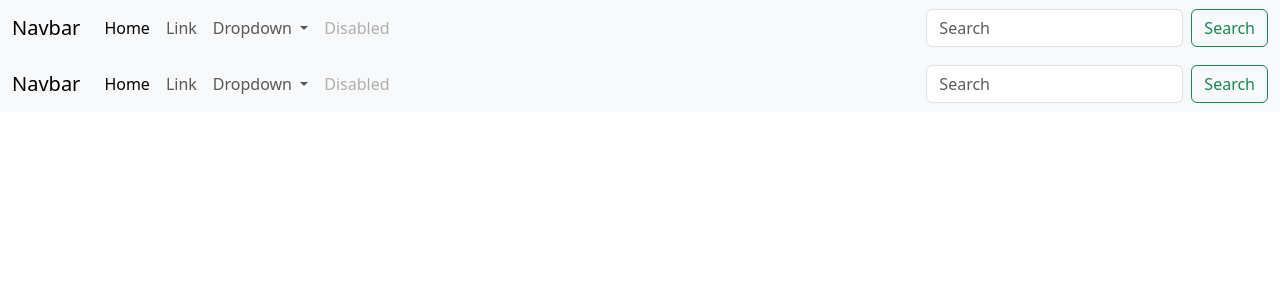
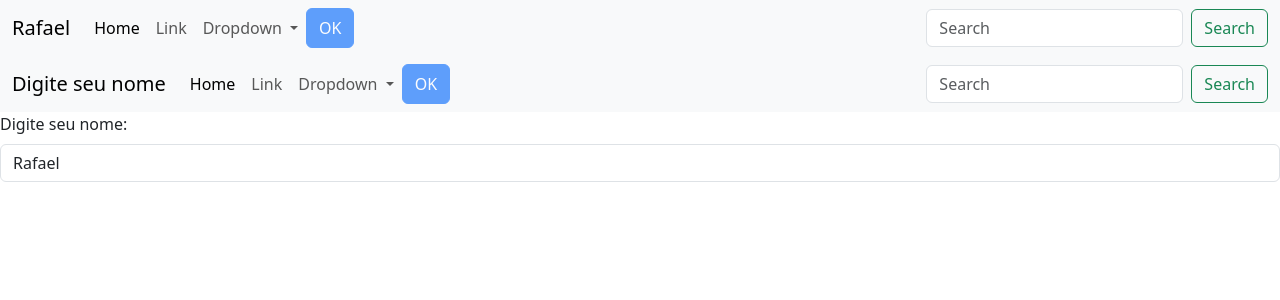
Before and after one commit to rafaelblink/projeto-treinamento-jps-2023, an Angular app: page / in a window 1280 px wide. Shown: the top 300 px of the page. Built offline with nearby package versions, Linux system fonts and the light colour scheme.

Commit message:
fix: corrige nome do titulo com nome do formulario

```diff
--- a/src/app/app.component.html
+++ b/src/app/app.component.html
@@ -1,3 +1,9 @@
 <treinamento-header [nome]="nomePai"  />
 <treinamento-header />
+<form>
+  <div class="mb-3">
+    <label for="nomePai" class="form-label">Digite seu nome:</label>
+    <input type="text" class="form-control" id="nomePai" name="nomePai" [(ngModel)]="nomePai">
+  </div>
+</form>
 <router-outlet></router-outlet>
--- a/src/app/app.component.ts
+++ b/src/app/app.component.ts
@@ -6,6 +6,10 @@ import { Component } from '@angular/core';
   styleUrls: ['./app.component.css'],
 })
 export class AppComponent {
-  title = 'projeto-treinamento';
-  nomePai = 'Rafael';
+  title: string = 'projeto-treinamento';
+  nomePai: string = 'Rafael';
+
+  buscaNome(): string {
+    return this.nomePai;
+  }
 }
--- a/src/app/app.module.ts
+++ b/src/app/app.module.ts
@@ -5,6 +5,8 @@ import { BrowserModule } from '@angular/platform-browser';
 import { AppComponent } from './app.component';
 import { HeaderComponent } from './components/header/header.component';
 import { AppRoutingModule } from './app-routing.module';
+import { FormsModule } from '@angular/forms';
+
 
 @NgModule({
   declarations: [
@@ -13,7 +15,8 @@ import { AppRoutingModule } from './app-routing.module';
   ],
   imports: [
     BrowserModule,
-    AppRoutingModule
+    AppRoutingModule,
+    FormsModule,
   ],
   providers: [],
   bootstrap: [AppComponent]
--- a/src/app/components/header/header.component.html
+++ b/src/app/components/header/header.component.html
@@ -1,6 +1,6 @@
 <nav class="navbar navbar-expand-lg bg-body-tertiary">
   <div class="container-fluid">
-    <a class="navbar-brand" href="#">Navbar</a>
+    <a class="navbar-brand" href="#">{{ nome }}</a>
     <button class="navbar-toggler" type="button" data-bs-toggle="collapse" data-bs-target="#navbarSupportedContent" aria-controls="navbarSupportedContent" aria-expanded="false" aria-label="Toggle navigation">
       <span class="navbar-toggler-icon"></span>
     </button>
@@ -21,11 +21,16 @@
             <li><a class="dropdown-item" href="#">Another action</a></li>
             <li><hr class="dropdown-divider"></li>
             <li><a class="dropdown-item" href="#">Something else here</a></li>
+            <li><a class="dropdown-item" href="#">Action</a></li>
+            <li><a class="dropdown-item" href="#">Action</a></li>
+            <li><a class="dropdown-item" href="#">Action</a></li>
+            <li><a class="dropdown-item" href="#">Action</a></li>
           </ul>
         </li>
-        <li class="nav-item">
-          <a class="nav-link disabled" aria-disabled="true">Disabled</a>
+        <li class="nav-item" *ngIf="nome === 'Menu'">
+          <a class="nav-link" href="#">Link</a>
         </li>
+        <button class="btn btn-primary" [disabled]="!cadastroValido()">OK</button>
       </ul>
       <form class="d-flex" role="search">
         <input class="form-control me-2" type="search" placeholder="Search" aria-label="Search">
--- a/src/app/components/header/header.component.ts
+++ b/src/app/components/header/header.component.ts
@@ -9,4 +9,14 @@ export class HeaderComponent {
 
   @Input() nome: string = 'Digite seu nome';
 
+  ngOnInit() {
+    if (this.nome === 'Rafael') {
+      console.log('to com fome');
+    }
+  }
+
+  cadastroValido(): boolean {
+    return this.nome === 'Ativado';
+  }
+
 }
```
